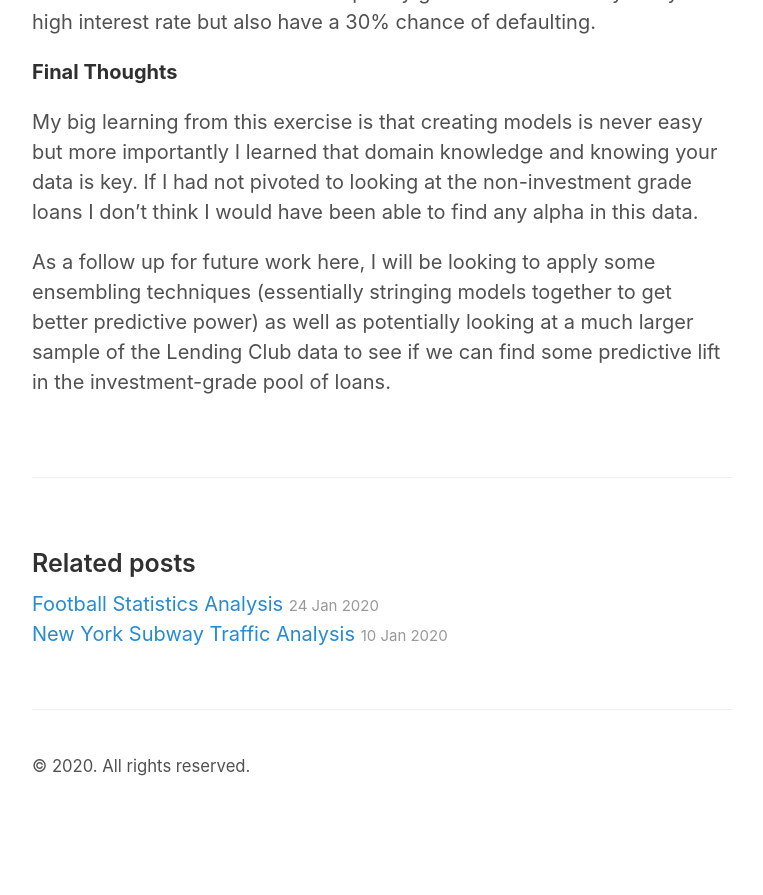
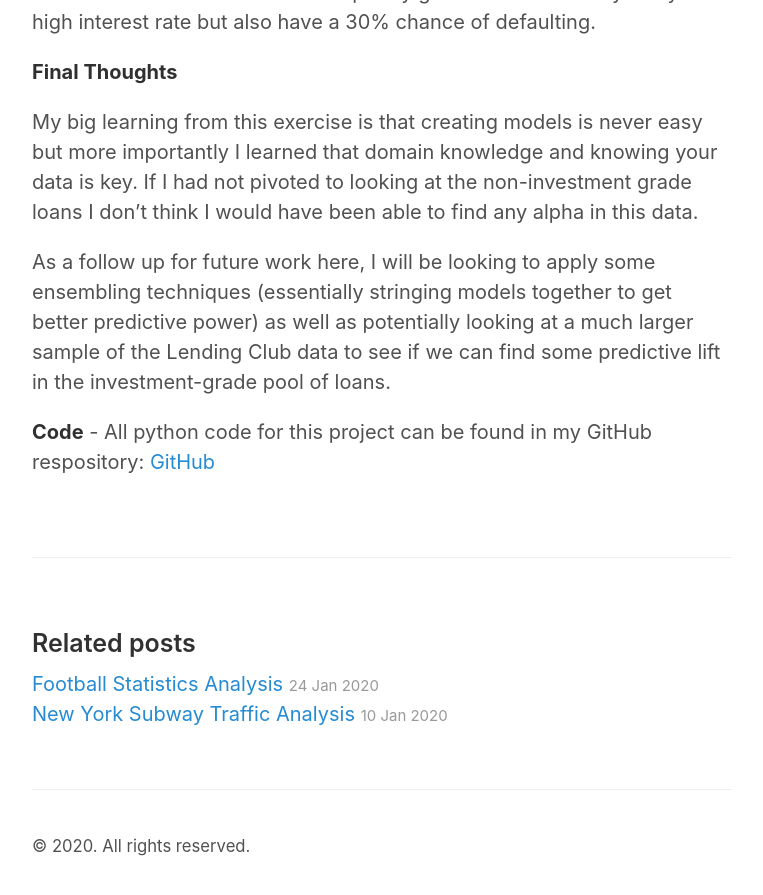
Before and after one commit to skhan-tech/skhan-tech.github.io, a Jekyll site: the page built from _posts/2020-02-16-Lending-Club-Loan-Analysis.md, in a window 1280 px wide and 900 px high, scrolled down 12258 px. Shown: the top 895 px of the window, without its empty margins (258-1021 px from the left). Built offline with Jekyll 4.4.1, drawn with Linux system fonts in a browser that asks for light colours; our own code applies the rules of GitHub Pages for plain Markdown files; before the commit the page ends 13078 px from its top, so only the background shows below that.

Commit message:
Update 2020-02-16-Lending-Club-Loan-Analysis.md

```diff
--- a/_posts/2020-02-16-Lending-Club-Loan-Analysis.md
+++ b/_posts/2020-02-16-Lending-Club-Loan-Analysis.md
@@ -182,3 +182,5 @@ Lending Club interest rates can range from 7% for A-graded borrowers all the way
 My big learning from this exercise is that creating models is never easy but more importantly I learned that domain knowledge and knowing your data is key. If I had not pivoted to looking at the non-investment grade loans I don't think I would have been able to find any alpha in this data.
 
 As a follow up for future work here, I will be looking to apply some ensembling techniques (essentially stringing models together to get better predictive power) as well as potentially looking at a much larger sample of the Lending Club data to see if we can find some predictive lift in the investment-grade pool of loans.
+
+**Code** - All python code for this project can be found in my GitHub respository: [GitHub](https://github.com/skhan-tech/LendingClub_LoanAnalysis)
```
